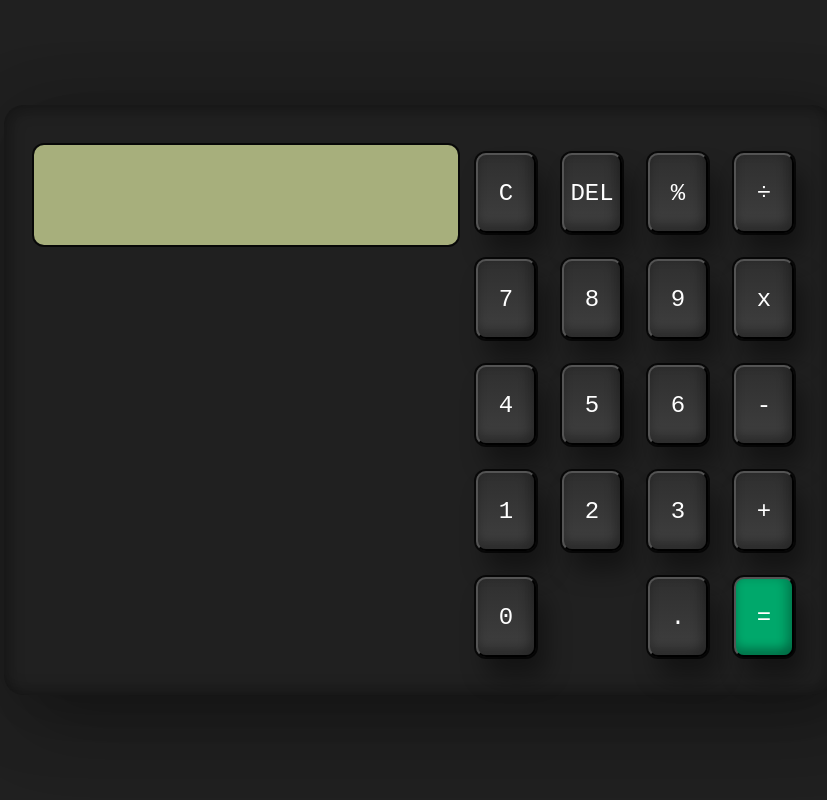
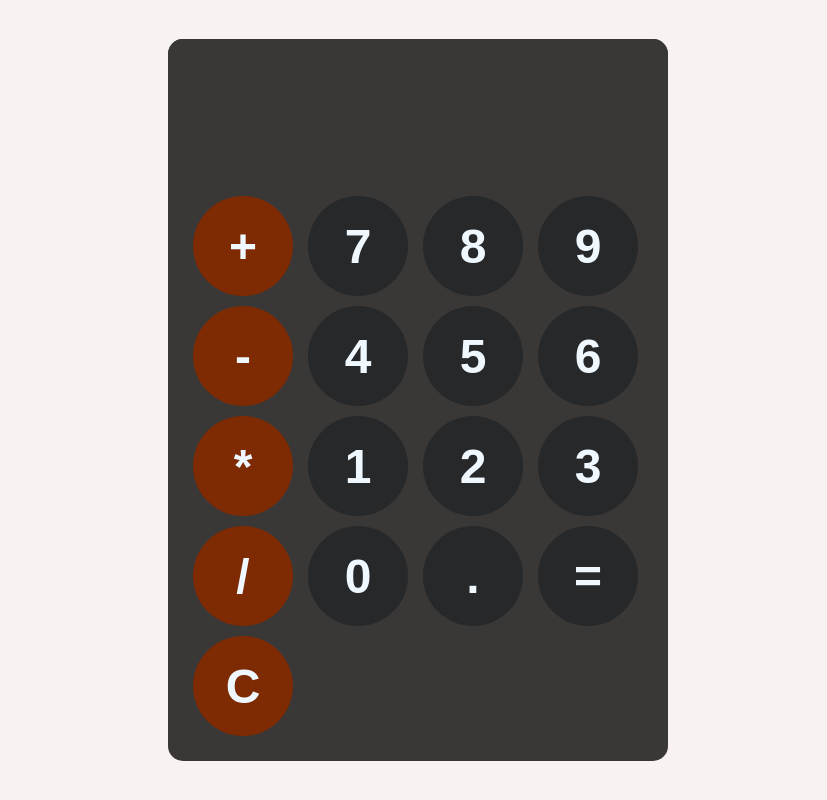
Before and after one commit to Efjay-sys/Calculator, a plain HTML site: page index.html in a window 1280 px wide. Shown: the whole page, without its empty margins (222-1049 px from the left). Drawn offline with Linux system fonts and the light colour scheme.

Commit message:
simplicity is key.
reverted tback to standard calculator , less noise
and less code.

fully functional.

Keyboard support to be updated on next patch.

```diff
--- a/index.html
+++ b/index.html
@@ -7,32 +7,27 @@
     <title>Calculator</title>
 </head>
 <body>
-    <div class="calculator">
-        <input type="text" id="display" readonly />
-            <div class="buttons">
-                <button class="btn" onclick="clearDisplay()">C</button>
-                <button class="btn" onclick="deleteChar()">DEL</button>
-                <button class="btn" onclick="appendChar('%')">%</button>
-                <button class="btn" onclick="appendChar('/')">÷</button>
+    <div id="calculator">
+        <input id="display" readonly>
+            <div id="keys">
+                <button onclick="appendToDisplay('+')" class="operator-btn">+</button>
+                <button onclick="appendToDisplay('7')">7</button>
+                <button onclick="appendToDisplay('8')">8</button>
+                <button onclick="appendToDisplay('9')">9</button>
+                <button onclick="appendToDisplay('-')" class="operator-btn">-</button>
+                <button onclick="appendToDisplay('4')">4</button>
+                <button onclick="appendToDisplay('5')">5</button>
+                <button onclick="appendToDisplay('6')">6</button>
+                <button onclick="appendToDisplay('*')" class="operator-btn">*</button>
+                <button onclick="appendToDisplay('1')">1</button>
+                <button onclick="appendToDisplay('2')">2</button>
+                <button onclick="appendToDisplay('3')">3</button>
+                <button onclick="appendToDisplay('/')" class="operator-btn">/</button>
+                <button onclick="appendToDisplay('0')">0</button>
+                <button onclick="appendToDisplay('.')">.</button>
+                <button onclick="calculate()">=</button>
+                <button onclick="clearDisplay()" class="operator-btn">C</button>
 
-                <button class="btn" onclick="appendChar('7')">7</button>
-                <button class="btn" onclick="appendChar('8')">8</button>
-                <button class="btn" onclick="appendChar('9')">9</button>
-                <button class="btn" onclick="appendChar('*')">x</button>
-
-                <button class="btn" onclick="appendChar('4')">4</button>
-                <button class="btn" onclick="appendChar('5')">5</button>
-                <button class="btn" onclick="appendChar('6')">6</button>
-                <button class="btn" onclick="appendChar('-')">-</button>
-
-                <button class="btn" onclick="appendChar('1')">1</button>
-                <button class="btn" onclick="appendChar('2')">2</button>
-                <button class="btn" onclick="appendChar('3')">3</button>
-                <button class="btn" onclick="appendChar('+')">+</button>
-
-                <button class="btn zero" onclick="appendChar('0')">0</button>
-                <button class="btn" onclick="appendChar('.')">.</button>
-                <button class="btn equal" onclick="calculate()">=</button>
             </div>
     </div>
 
--- a/script.js
+++ b/script.js
@@ -1,62 +1,21 @@
-let firstNumber = '';
-let secondNumber = '';
-let operator = '';
-let displayValue = '0';
 
-function updateToDisplay () {
-    document.getElementById('display').textContent = displayValue;
+// Calculator Program
+
+const display = document.getElementById('display');
+
+function appendToDisplay(input) {
+    display.value += input;
 }
 
-function appendChar(char) {
-    if (displayValue === '0' || displayValue === firstNumber) {
-        displayValue = number;
-    } else {
-        displayValue += number;
-    }
-    updateToDisplay();
+function clearDisplay(){
+    display.value = "";
 }
 
-function setOperator(op) {
-    if (firstNumber === '') {
-        firstNumber = displayValue;
-    } else if (secondNumber === '') {
-        secondNumber = displayValue;
-        firstNumber = operate(parseFloat(firstNumber), parseFloat(secondNumber), operator);
-        displayValue = firstNumber;
-        updateDisplay();
-        secondNumber = '';
+function calculate(){
+    try{
+        display.value = eval(display.value);
     }
-    operator = op;
-    displayValue = firstNumber;
-    updateDisplay();
-}
-
-function calculate() {
-    if (firstNumber !== '' && operator !== '' && displayValue !== '') {
-        secondNumber = displayValue;
-        const result = operate(parseFloat(firstNumber), parseFloat(secondNumber), operator);
-        displayValue = result;
-        updateDisplay();
-        firstNumber = result;
-        secondNumber = '';
-        operator = '';
+    catch(error){
+        display.value = "Error";
     }
 }
-
-function operate(num1, num2, op) {
-    switch (op) {
-        case '+':
-            return num1 + num2;
-        case '-':
-            return num1 - num2;
-        case '*':
-            return num1 * num2;
-        case '/':
-            if (num2 === 0) return 'Error';
-            return num1 / num2;
-        default:
-            return 0;
-    }
-}
-
-// Logic updated , needs to correct syntax to work with my current HTML tags
--- a/style.css
+++ b/style.css
@@ -1,108 +1,60 @@
-* {
-
+body{
     margin: 0;
-    padding: 0;
-    box-sizing: border-box;
-    font-family: "Courier New", Courier, monospace;
-}
-
-body {
     display: flex;
     justify-content: center;
     align-items: center;
     height: 100vh;
-    background-color: #202020;
+    background-color: rgb(248, 242, 242);
 }
 
-.calculator {
-    display: flex;
-    position: relative;
-    min-width: 300px;
-    min-height: 400px;
-    padding: 40px 30px 30px;
-    border-radius: 20px;
-    box-shadow: 25px 25px 75px rgba(0, 0, 0, 0.25),
-                10px 10px 70px rgba(0, 0, 0, 0.25),
-                inset -5px -5px 15px rgba(0, 0, 0, 0.25),
-                    inset 5px 5px 15px rgba(0, 0, 0, 0.25);
-    grid-template-columns: repeat(4, 1fr);
-    gap: 10px;
+#calculator{
+    font-family: 'Courier New', Courier, monospace;
+    background-color: rgb(58, 55, 55);
+    border-radius: 15px;
+    max-width: 500px;
+    overflow: hidden;
 }
-
-#display {
-    display: flex;
-    align-items: center;
-    justify-content: flex-end;
-    grid-column: span 4;
-    height: 100px;
+#display{
     width: 100%;
-    left: 10px;
+    padding: 20px;
+    font-size: 5rem;
+    text-align: left;
     border: none;
-    outline: none;
-    background-color: #a7af7c;
-    margin-bottom: 10px;
-    border-radius: 10px;
-    box-shadow: 0 0 0 2px rgba(0, 0, 0, 0.75);
-    text-align: right;
-    padding: 10px;
-    font-size: 2em;
+    background-color: rgb(58, 55, 55);
+    color: aliceblue;
 }
-.btn:active {
-    filter: brightness(1.5);
-}
-#display::before {
-    content: "";
-  position: absolute;
-  top: 3px;
-  left: 4px;
-  bottom: 14px;
-  right: 12px;
-  border-radius: 10px;
-  background: linear-gradient(90deg, #2d2d2d, #4d4d4d);
-  box-shadow: -5px -5px 15px rgba(0, 0, 0, 0.1),
-    10px 5px 10px rgba(0, 0, 0, 0.15);
-  border-left: 1px solid #0004;
-  border-bottom: 1px solid #0004;
-  border-top: 1px solid #0009;
-}
-
-.buttons {
+#keys{
     display: grid;
     grid-template-columns: repeat(4, 1fr);
     gap: 10px;
+    padding: 25px;
+
 }
-.btn {
-  color: #fff;
-  position: relative;
-  display: flexbox;
-  width: 60px;
-  place-items: center;
-  margin: 8px;
-  height: 80px;
-  background: linear-gradient(180deg, #2f2f2f, #3f3f3f);
-  box-shadow: inset -8px 0 8px rgba(0, 0, 0, 0.15),
-    inset 0 -8px 8px rgba(0, 0, 0, 0.25), 0 0 0 2px rgba(0, 0, 0, 0.75),
-    10px 20px 25px rgba(0, 0, 0, 0.4);
-  user-select: none;
+button{
+    width: 100px;
+    height: 100px;
+    border-radius: 50px;
+    border: none;
+    background-color: rgb(39, 40, 41);
+    color:aliceblue;
+    font-size: 3rem;
+    font-weight: bold;
     cursor: pointer;
-  font-size: 1.5rem;
-  border-radius: 10px;
 }
 
-
-
-.btn:hover {
-    background: #888;
+button:hover{
+    background-color: rgb(39, 50, 51);
+}
+button:active{
+    background-color: rgb(49, 60, 61);
 }
 
-.equal {
-    background: #00a86b;
+.operator-btn{
+    background-color: rgb(126, 42, 3);
 }
-
-.equal:hover {
-    background: #00c27f;
+.operator-btn:hover{
+    background-color: rgb(168, 61, 11);
 }
-
-.zero {
-    grid-column: span 2;
+.operator-btn:active{
+    background-color: rgb(196, 66, 6);
 }
```
Lines whose indentation alone changed are shown as unchanged.
